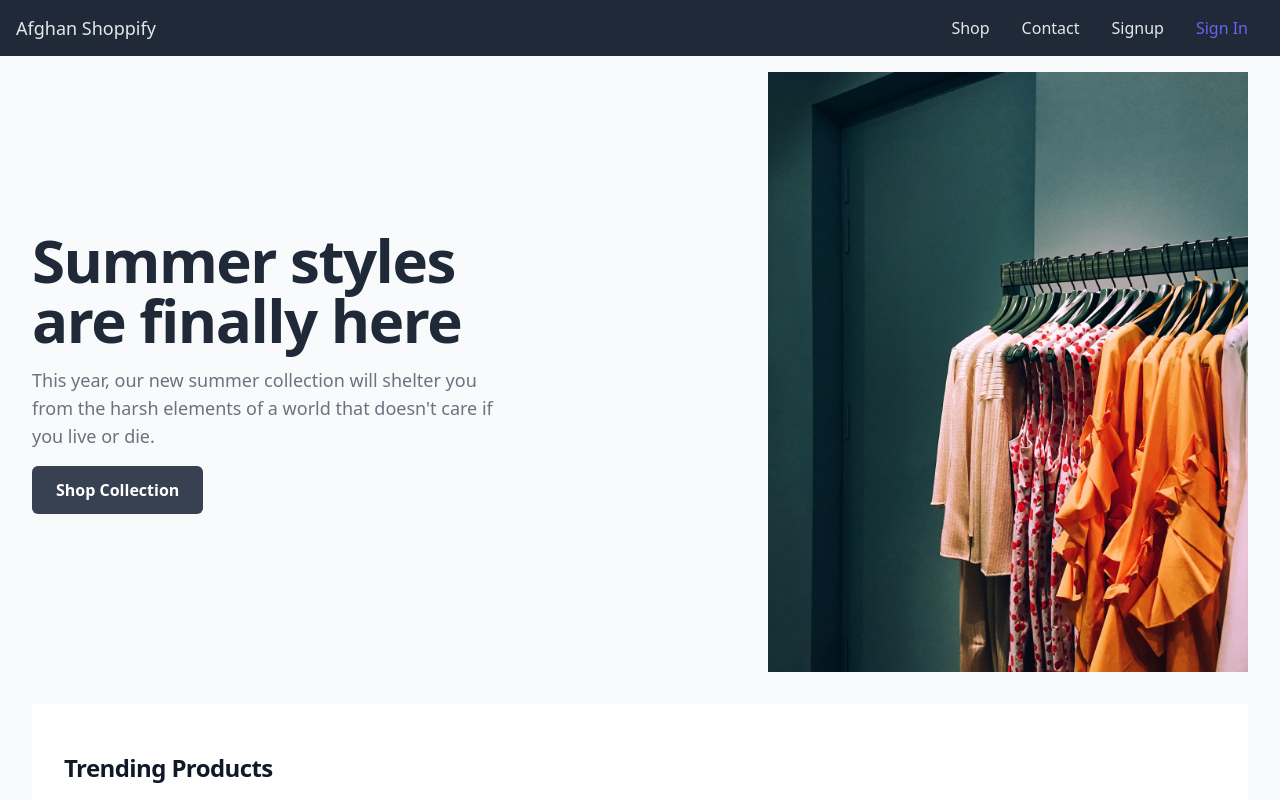
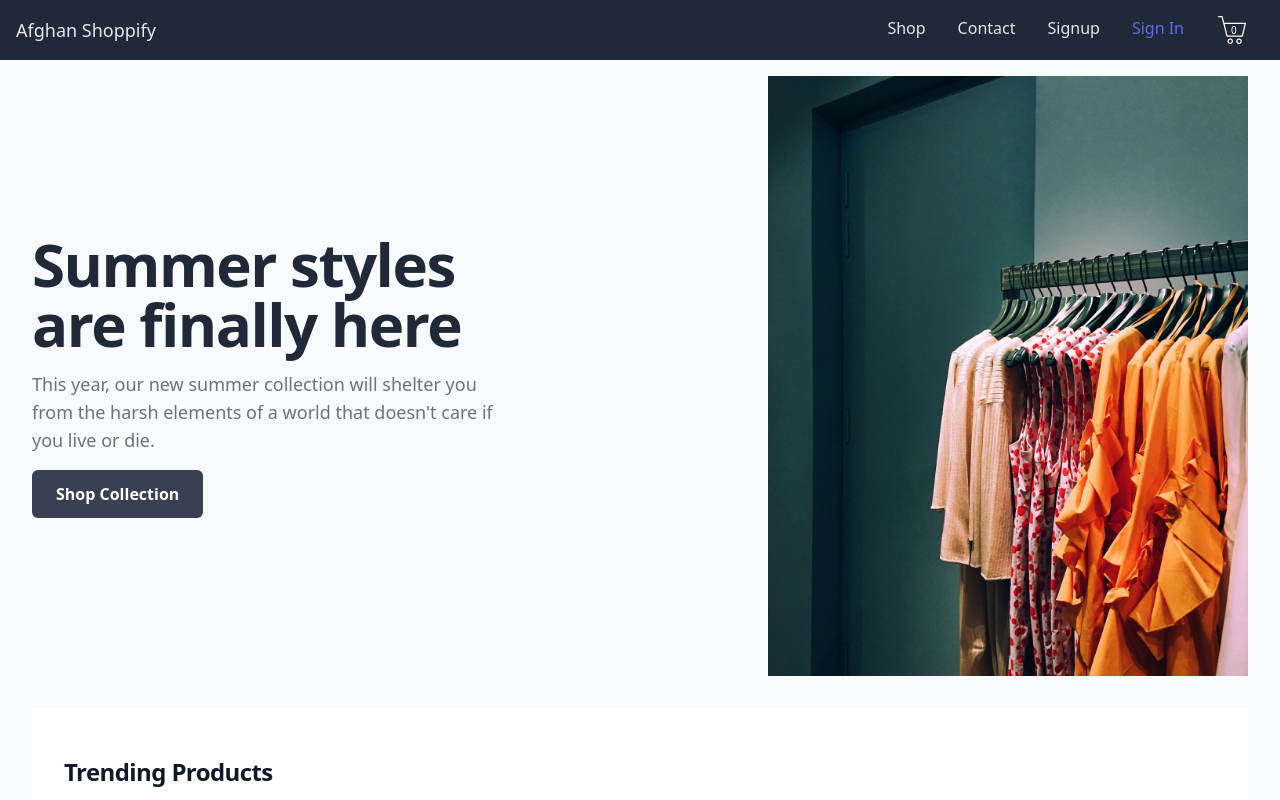
Before and after one commit to matiullah-karimi/react-starter, a React (Create React App) app: page / in a window 1280 px wide. Shown: the top 800 px of the page. Built offline with nearby package versions, Linux system fonts and the light colour scheme; no server answers.

Commit message:
Add cart icon component

```diff
--- /dev/null
+++ b/src/components/CartIcon.jsx
@@ -0,0 +1,31 @@
+export default function CartIcon({ className, itemsCount = 0 }) {
+    return (
+        <div className="relative">
+            <svg version="1.1" className={`w-8 h-7 ${className}`} id="Capa_1" xmlns="http://www.w3.org/2000/svg" xmlnsXlink="http://www.w3.org/1999/xlink" x="0px" y="0px"
+                viewBox="0 0 366.305 366.305" xmlSpace="preserve">
+                <g>
+                    <path style={{ fill: "white" }} d="M160.336,292.917c-20.167,0-36.579,16.42-36.579,36.579c0,20.167,16.412,36.579,36.579,36.579
+                    s36.579-16.412,36.579-36.579C196.915,309.328,180.511,292.917,160.336,292.917z M160.336,349.817
+                    c-11.201,0-20.321-9.112-20.321-20.321c0-11.201,9.12-20.321,20.321-20.321c11.201,0,20.321,9.12,20.321,20.321
+                    C180.658,340.705,171.545,349.817,160.336,349.817z"/>
+                    <path style={{ fill: "white" }} d="M274.965,292.917c-20.167,0-36.579,16.42-36.579,36.579c0,20.167,16.412,36.579,36.579,36.579
+                    c20.159,0,36.579-16.412,36.579-36.579C311.544,309.328,295.124,292.917,274.965,292.917z M274.965,349.817
+                    c-11.209,0-20.321-9.112-20.321-20.321c0-11.201,9.112-20.321,20.321-20.321c11.193,0,20.321,9.12,20.321,20.321
+                    C295.287,340.705,286.158,349.817,274.965,349.817z"/>
+                    <path style={{ fill: "white" }} d="M364.575,92.783c-1.536-1.967-3.894-3.113-6.397-3.113H83.342L60.688,6.23
+                    c-0.049-0.179-0.179-0.317-0.244-0.488c-0.179-0.528-0.447-0.992-0.732-1.463c-0.268-0.447-0.512-0.886-0.853-1.268
+                    c-0.333-0.382-0.723-0.667-1.13-0.975C57.306,1.711,56.9,1.394,56.42,1.158c-0.447-0.228-0.927-0.341-1.422-0.488
+                    c-0.528-0.154-1.04-0.284-1.601-0.325c-0.195-0.008-0.358-0.114-0.561-0.114H8.129C3.642,0.231,0,3.873,0,8.36
+                    s3.642,8.129,8.129,8.129h38.489l22.622,83.334l40.627,164.579c0.894,3.633,4.154,6.186,7.893,6.186h199.768
+                    c3.739,0,6.991-2.544,7.893-6.186l40.643-164.652C366.672,97.319,366.119,94.758,364.575,92.783z M311.17,254.33H124.131
+                    L87.504,105.927h260.301L311.17,254.33z"/>
+                </g>
+            </svg>
+            <span htmlFor="" className="absolute text-white" style={{
+                top: 2,
+                left: 15,
+                fontSize: 10
+            }}> { itemsCount } </span>
+        </div>
+    );
+}
--- a/src/components/Header.jsx
+++ b/src/components/Header.jsx
@@ -3,6 +3,7 @@ import { useSelector, useDispatch } from "react-redux";
 import { Link } from "react-router-dom";
 import { logout, useAuth } from '../services/auth.service';
 import { setAuthUser } from '../redux/user/user.slice';
+import CartIcon from "./CartIcon";
 
 export default function Header() {
     const [showMenu, setShowMenu] = useState(true);
@@ -75,6 +76,12 @@ export default function Header() {
                                 </li>
                             </div>
                         }
+
+                        <li>
+                            <a href="#" className="md:p-4 py-2 block hover:text-purple-400">
+                                <CartIcon />
+                            </a>
+                        </li>
                     </ul>
                 </div>
             </nav>
```
